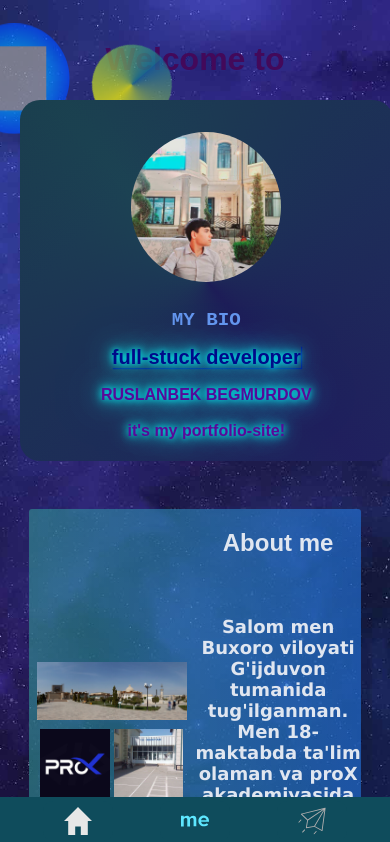
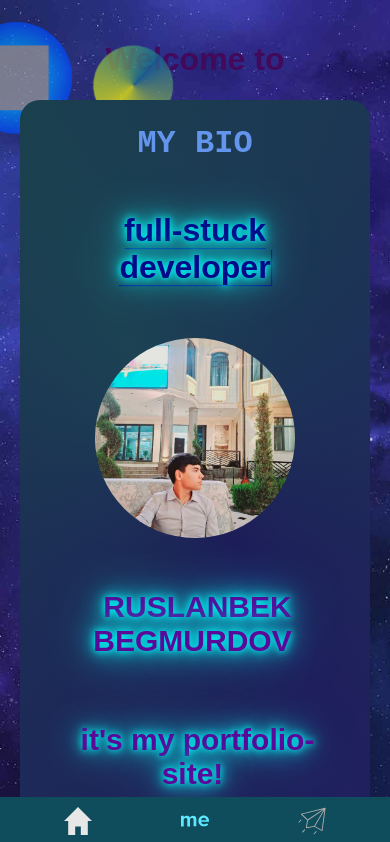
Before and after one commit to ruslanbegmurodov777-wq/begmurodovruz, a React (Create React App) app: page / in a window 390 px wide. Shown: the top 842 px of the page. Built offline with nearby package versions, Linux system fonts and the light colour scheme; grey boxes are pictures that could not be loaded.

Commit message:
Update home.css

```diff
--- a/src/pages/home.css
+++ b/src/pages/home.css
@@ -60,83 +60,61 @@
 /* Tablet responsive design - 780px and below */
 @media (max-width: 783px) {
   .name {
-    display: flex;
-    width: 100%;
-    flex-direction: column;
-    align-items: center;
-    justify-self: center;
-    align-self: center;
-    gap: 15px;
+    display: flex !important;
+    flex-direction: column !important;
+    align-items: center !important;
+    gap: 15px !important;
+    width: 90% !important;
+    margin: 20px auto !important;
+    padding: 30px !important;
   }
 
-  /* Override desktop positioning */
+  /* Override all grid properties and use flexbox */
+  .name * {
+    grid-column: unset !important;
+    grid-row: unset !important;
+    justify-self: unset !important;
+    align-self: center !important;
+  }
+
   .name .developer-text,
   .name .name-text,
   .name .portfolio-text {
-    /* grid-column: 1/2 !important; */
     margin: 0 !important;
-    align-self: center !important;
-    justify-self: center !important;
+    text-align: center !important;
     margin-top: 0 !important;
   }
 
+  .name h1 {
+    font-size: 1.5rem;
+    margin: 0;
+    text-align: center;
+    order: 1;
+  }
+
   .name .developer-text {
-    grid-row: 2/3 !important;
+    text-align: center;
+    margin: 0;
+    order: 2;
+  }
+
+  .name img {
+    width: 60%;
+    max-width: 250px;
+    margin: 0 auto;
+    order: 3;
   }
 
   .name .name-text {
-    grid-row: 4/5 !important;
+    text-align: center;
+    margin: 0;
+    order: 4;
   }
 
   .name .portfolio-text {
-    grid-row: 5/6 !important;
-  }
-
-  .name h1 {
-    grid-column: 1/2;
-    grid-row: 1/2;
-    font-size: 1.5rem;
-    margin: 0;
-    text-align: center;
-    align-self: center;
-    justify-self: center;
-  }
-
-  .name .developer-text {
-    grid-column: 1/2;
-    grid-row: 2/3;
-    text-align: center;
-    margin: 0;
-    align-self: center;
-    justify-self: center;
-  }
-
-  .name img {
-    grid-column: 1/2;
-    grid-row: 3/4;
-    width: 60%;
-    max-width: 250px;
-    margin: 0 auto;
-    justify-self: center;
-    align-self: center;
-  }
-
-  .name > .name-text {
-    grid-column: 1/2;
-    grid-row: 4/5;
-    text-align: center;
-    margin: 0;
-    align-self: center;
-    justify-self: center;
-  }
-
-  .name > .portfolio-text {
-    grid-column: 1/2;
-    grid-row: 5/6;
     text-align: center;
     margin: 5px;
-    align-self: center;
-    justify-self: center;
+    order: 5;
   }
 
   .name .developer-text span {
@@ -151,22 +129,49 @@
 }
 
 /* Mobile responsive design */
-@media (max-width: 480px) {
+@media (max-width: 600px) {
   .name {
-    width: 95%;
-    padding: 20px;
-    margin: 10px auto;
+    width: 95% !important;
+    padding: 20px !important;
+    margin: 10px auto !important;
+    display: flex !important;
+    flex-direction: column !important;
+    align-items: center !important;
+    gap: 15px !important;
+  }
+
+  /* Remove all grid properties */
+  .name * {
+    grid-column: unset !important;
+    grid-row: unset !important;
+    justify-self: unset !important;
+    align-self: center !important;
   }
 
   .name h1 {
     font-size: 1.2rem;
     margin: 10px 0;
+    text-align: center;
+    order: 1;
+  }
+
+  .name .developer-text {
+    order: 2;
   }
 
   .name img {
     width: 50%;
     max-width: 150px;
     margin: 12px auto;
+    order: 3;
+  }
+
+  .name .name-text {
+    order: 4;
+  }
+
+  .name .portfolio-text {
+    order: 5;
   }
 
   .name .developer-text span {
@@ -182,6 +187,7 @@
   .name .name-text,
   .name .portfolio-text {
     margin: 10px 0;
+    text-align: center;
   }
 }
 
@@ -475,14 +481,6 @@
     font-size: 30px;
     width: 60%;
   }
-   .name {
-    display: flex;
-    flex-direction: column;
-    width: 100%;
-    max-width: 95%;
-    margin: 15px auto;
-    gap: 15px;
-  }
 }
 .will-skills {
   display: grid;
@@ -620,6 +618,81 @@
     font-size: 30px;
   }
 }
+
+/* Additional responsive fixes for smaller screens */
+@media (max-width: 550px) {
+  .name {
+    width: 100% !important;
+    padding: 15px !important;
+    margin: 0 auto !important;
+    box-sizing: border-box !important;
+  }
+
+  .name h1 {
+    font-size: 2rem !important;
+    margin: 10px 0 !important;
+  }
+
+  .name img {
+    width: 70% !important;
+    max-width: 200px !important;
+    margin: 12px auto !important;
+  }
+
+  .name .developer-text span {
+    font-size: 32px !important;
+  }
+
+  .name .name-text span,
+  .name .portfolio-text span {
+    font-size: 30px !important;
+  }
+
+  .name .developer-text,
+  .name .name-text,
+  .name .portfolio-text {
+    margin: 15px 0 !important;
+    padding: 10px !important;
+  }
+
+  .contact-link {
+    font-size: 28px;
+    width: 70%;
+  }
+}
+
+/* Very small screens */
+@media (max-width: 380px) {
+  .name {
+    width: 100% !important;
+    padding: 20px !important;
+    margin: 0 auto !important;
+    box-sizing: border-box !important;
+  }
+
+  .name h1 {
+    font-size: 1.2rem !important;
+  }
+
+  .name img {
+    width: 60% !important;
+    max-width: 180px !important;
+  }
+
+  .name .developer-text span {
+    font-size: 20px !important;
+  }
+
+  .name .name-text span,
+  .name .portfolio-text span {
+    font-size: 16px !important;
+  }
+
+  .contact-link {
+    font-size: 24px;
+    width: 80%;
+  }
+}
 .contact-home h2 {
   padding: 7%;
   font-weight: 900;
```
